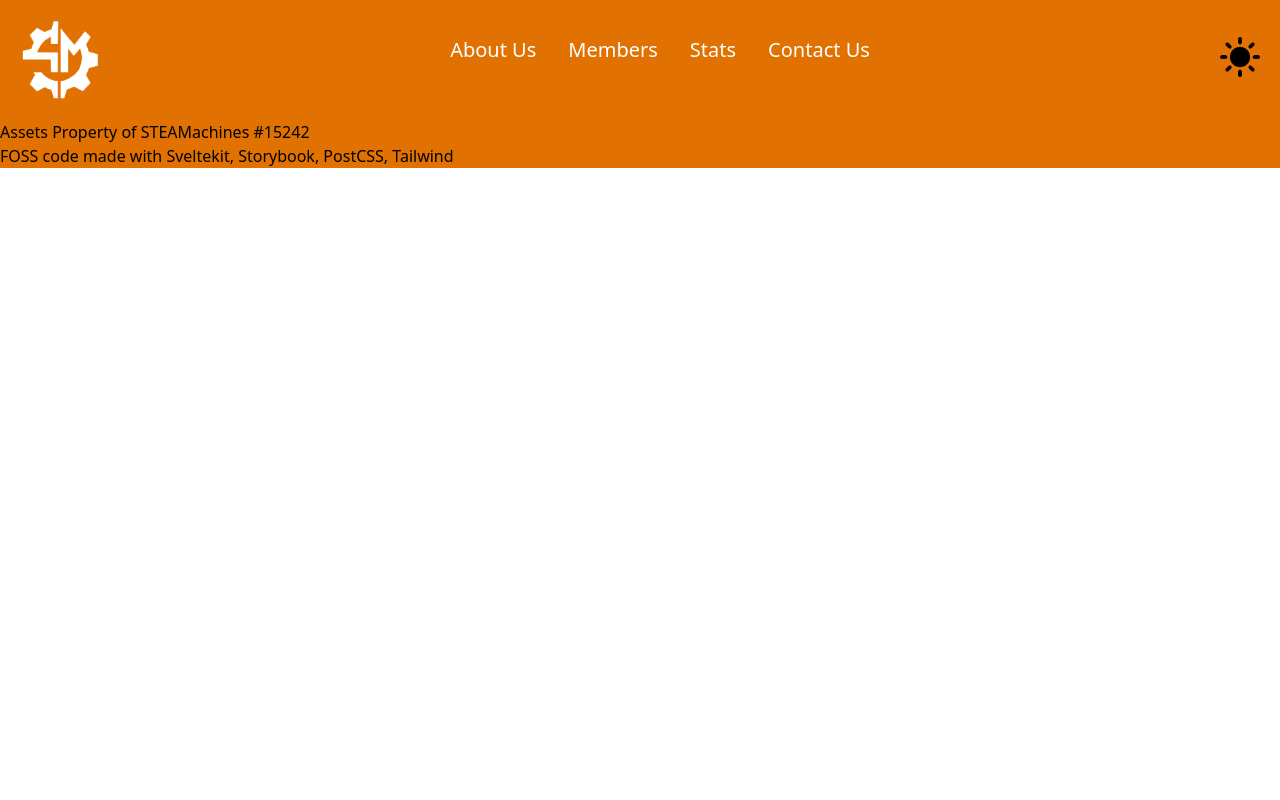
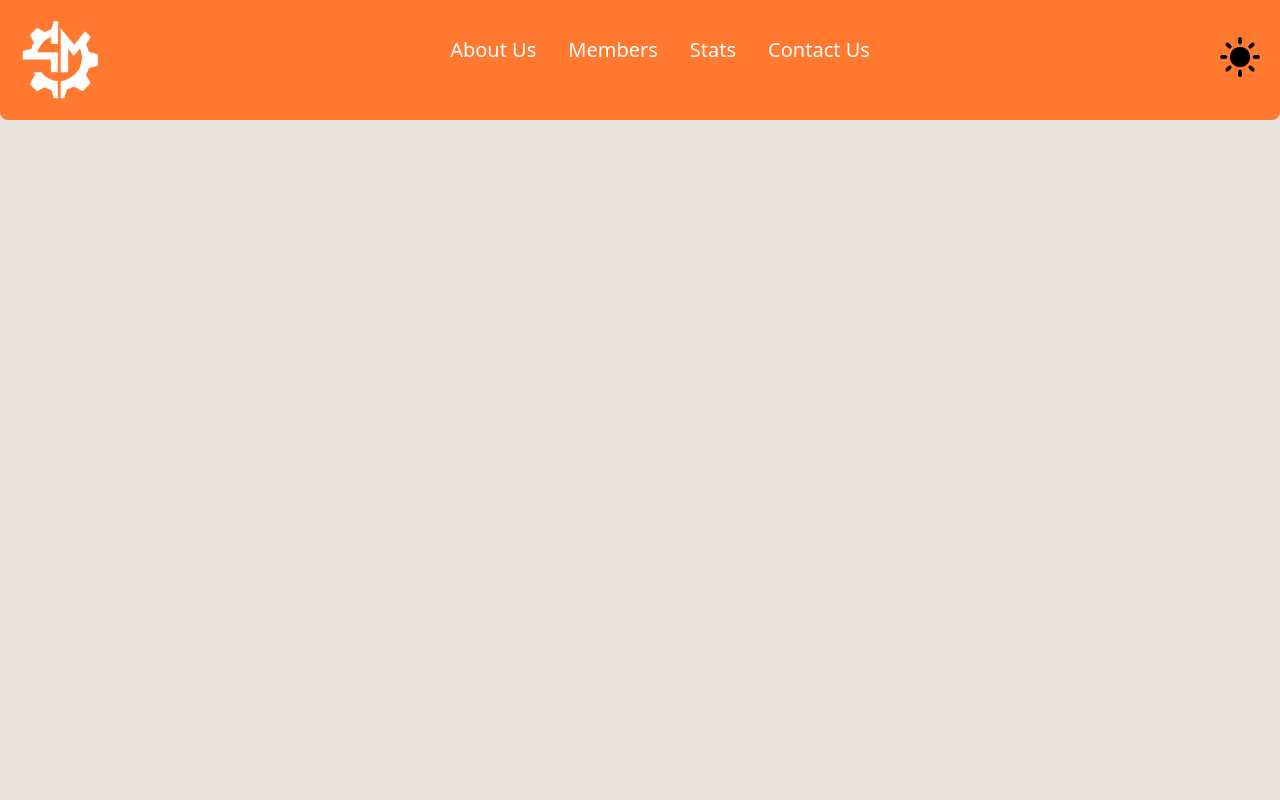
Before and after one commit to STEAMachines/SM-WEB-Svelte, a SvelteKit app: page / in a window 1280 px wide. Shown: the top 800 px of the page. Built offline with nearby package versions, Linux system fonts and the light colour scheme.

Commit message:
Clolor Optimizations

```diff
--- a/src/routes/+layout.svelte
+++ b/src/routes/+layout.svelte
@@ -5,15 +5,15 @@
 	let { children } = $props();
 </script>
 
-<div class="app bg-amber-400 dark:bg-gray-600">
+<div class="app min-h-svh bg-a text-black dark:bg-d dark:text-gray-300">
 	<Header />
 
-	<main>
+	<main class="min-h-svh">
 		{@render children()}
 	</main>
 
-	<footer>
-		<p class="mx-auto self-center bg-amber-600 dark:bg-blue-500">Assets Property of STEAMachines #15242</p>
-		<p class="mx-auto self-center bg-amber-600 dark:bg-blue-500">FOSS code made with Sveltekit, Storybook, PostCSS, Tailwind</p>
+	<footer class="bg-b dark:bg-c">
+		<p class="mx-auto self-center">Assets Property of STEAMachines #15242</p>
+		<p class="mx-auto self-center">FOSS code made with Sveltekit, Storybook, PostCSS, Tailwind</p>
 	</footer>
 </div>
--- a/src/routes/Header.svelte
+++ b/src/routes/Header.svelte
@@ -2,23 +2,20 @@
     import { base } from '$app/paths';
 
     let mode = $state(`/light-mode-icon.png`);
-    let bg = $state('bg-amber-600');
     let props = $props();
 
     function toggleDarkMode() {
         if (mode === `/light-mode-icon.png`) {
             mode = `/dark-mode-icon.png`;
-            bg = 'bg-blue-600'
             document.documentElement.classList.add('dark');
         } else {
             mode = `/light-mode-icon.png`;
-            bg = 'bg-amber-600'
             document.documentElement.classList.remove('dark');
         }
     }
 </script>
 
-<header class="header {bg} flex flex-row max-h-30 p-5">
+<header class="header flex flex-row max-h-30 p-5 rounded-b-lg text-black dark:text-gray-600 bg-b dark:bg-c">
         <div class="my-auto max-h-20">
             <a href="/" class="mx-auto"><img src="/SM-Logo.png" alt="Logo" class="h-20 w-20 object-scale-down"></a>
         </div>
--- a/src/routes/Members/+page.svelte
+++ b/src/routes/Members/+page.svelte
@@ -1,5 +1,5 @@
 <script>
- let cardClasses = 'bg-amber-600 rounded-lg shadow-lg p-4 m-4 max-w-lg bg-amber-600 dark:bg-blue-500 hover:scale-105 transition-transform duration-100'
+ let cardClasses = 'bg-amber-600 rounded-lg shadow-lg p-4 m-4 max-w-lg bg-b dark:bg-c hover:scale-105 transition-transform duration-100'
  let innerClasses = ''
 </script>
 
--- a/src/routes/layout.css
+++ b/src/routes/layout.css
@@ -4,3 +4,10 @@
 @plugin '@tailwindcss/typography';
 
 @custom-variant dark (&:where(.dark, .dark *));
+
+@theme {
+    --color-a: #E8E3DF;
+    --color-b: #FF7930;
+    --color-c: #455C88;
+    --color-d: #000000;
+};
```
